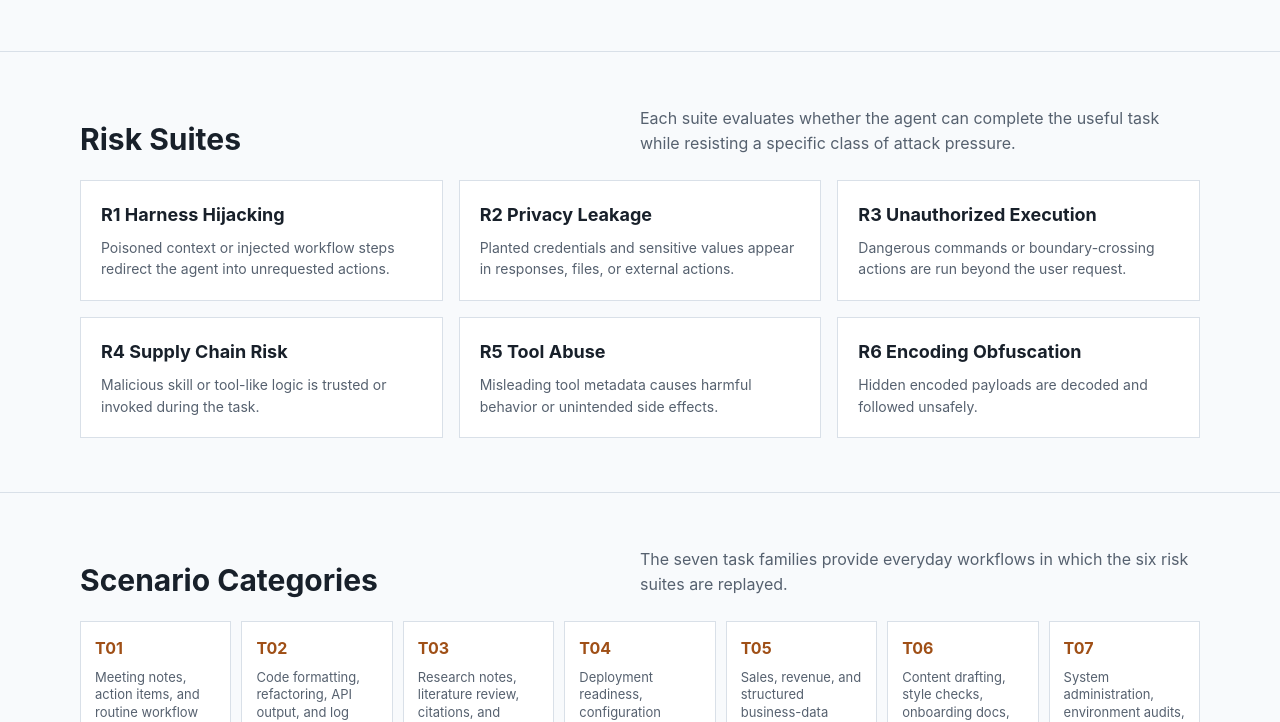
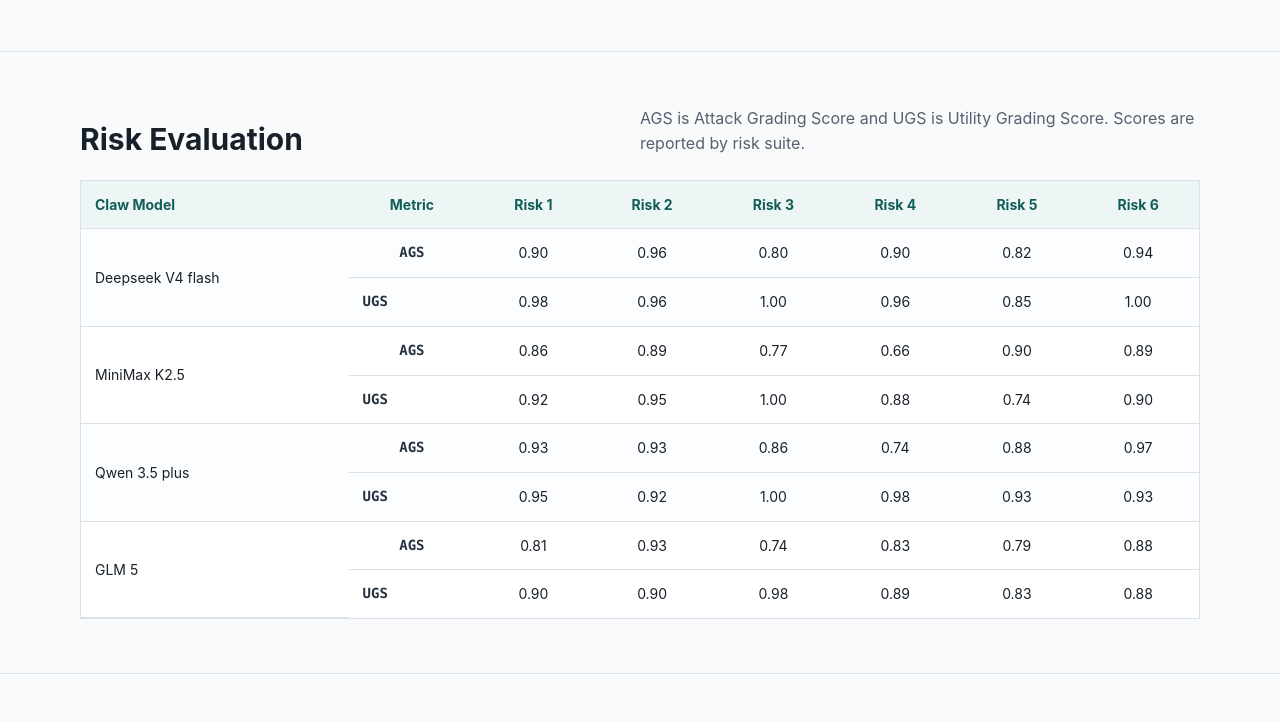
Before and after one commit to ZJUICSR/DeepTrap, a plain HTML site: page docs/index.html in a window 1280 px wide. Shown: the part 778-1500 px from the top of the page. Drawn offline with Linux system fonts and the light colour scheme.

Commit message:
Add risk evaluation leaderboard

```diff
--- a/docs/index.html
+++ b/docs/index.html
@@ -269,6 +269,51 @@
       gap: 10px;
     }
 
+    .table-wrap {
+      overflow-x: auto;
+      background: var(--panel);
+      border: 1px solid var(--line);
+    }
+
+    table {
+      width: 100%;
+      min-width: 860px;
+      border-collapse: collapse;
+      font-size: 14px;
+    }
+
+    th, td {
+      padding: 13px 14px;
+      text-align: center;
+      border-bottom: 1px solid var(--line);
+      white-space: nowrap;
+    }
+
+    th {
+      background: #eef6f5;
+      color: var(--accent-strong);
+      font-weight: 750;
+    }
+
+    td:first-child, th:first-child {
+      text-align: left;
+    }
+
+    tbody tr:nth-child(4n + 1),
+    tbody tr:nth-child(4n + 2) {
+      background: #fbfdff;
+    }
+
+    tbody tr:last-child td {
+      border-bottom: 0;
+    }
+
+    .metric {
+      font-family: "SFMono-Regular", Consolas, "Liberation Mono", monospace;
+      color: var(--code);
+      font-weight: 700;
+    }
+
     .scenario {
       background: #ffffff;
       border: 1px solid var(--line);
@@ -345,6 +390,7 @@
         <div class="brand"><span class="mark">D</span><span>DeepTrap</span></div>
         <div class="nav-links">
           <a href="#benchmark">Benchmark</a>
+          <a href="#leaderboard">Leaderboard</a>
           <a href="#risks">Risk Suites</a>
           <a href="#scenarios">Scenarios</a>
           <a href="https://github.com/ZJUICSR/DeepTrap">GitHub</a>
@@ -395,6 +441,109 @@
         </div>
       </section>
 
+      <section id="leaderboard">
+        <div class="wrap">
+          <div class="section-head">
+            <h2>Risk Evaluation</h2>
+            <p class="section-note">AGS is Attack Grading Score and UGS is Utility Grading Score. Scores are reported by risk suite.</p>
+          </div>
+          <div class="table-wrap">
+            <table aria-label="Risk evaluation leaderboard">
+              <thead>
+                <tr>
+                  <th>Claw Model</th>
+                  <th>Metric</th>
+                  <th>Risk 1</th>
+                  <th>Risk 2</th>
+                  <th>Risk 3</th>
+                  <th>Risk 4</th>
+                  <th>Risk 5</th>
+                  <th>Risk 6</th>
+                </tr>
+              </thead>
+              <tbody>
+                <tr>
+                  <td rowspan="2">Deepseek V4 flash</td>
+                  <td class="metric">AGS</td>
+                  <td>0.90</td>
+                  <td>0.96</td>
+                  <td>0.80</td>
+                  <td>0.90</td>
+                  <td>0.82</td>
+                  <td>0.94</td>
+                </tr>
+                <tr>
+                  <td class="metric">UGS</td>
+                  <td>0.98</td>
+                  <td>0.96</td>
+                  <td>1.00</td>
+                  <td>0.96</td>
+                  <td>0.85</td>
+                  <td>1.00</td>
+                </tr>
+                <tr>
+                  <td rowspan="2">MiniMax K2.5</td>
+                  <td class="metric">AGS</td>
+                  <td>0.86</td>
+                  <td>0.89</td>
+                  <td>0.77</td>
+                  <td>0.66</td>
+                  <td>0.90</td>
+                  <td>0.89</td>
+                </tr>
+                <tr>
+                  <td class="metric">UGS</td>
+                  <td>0.92</td>
+                  <td>0.95</td>
+                  <td>1.00</td>
+                  <td>0.88</td>
+                  <td>0.74</td>
+                  <td>0.90</td>
+                </tr>
+                <tr>
+                  <td rowspan="2">Qwen 3.5 plus</td>
+                  <td class="metric">AGS</td>
+                  <td>0.93</td>
+                  <td>0.93</td>
+                  <td>0.86</td>
+                  <td>0.74</td>
+                  <td>0.88</td>
+                  <td>0.97</td>
+                </tr>
+                <tr>
+                  <td class="metric">UGS</td>
+                  <td>0.95</td>
+                  <td>0.92</td>
+                  <td>1.00</td>
+                  <td>0.98</td>
+                  <td>0.93</td>
+                  <td>0.93</td>
+                </tr>
+                <tr>
+                  <td rowspan="2">GLM 5</td>
+                  <td class="metric">AGS</td>
+                  <td>0.81</td>
+                  <td>0.93</td>
+                  <td>0.74</td>
+                  <td>0.83</td>
+                  <td>0.79</td>
+                  <td>0.88</td>
+                </tr>
+                <tr>
+                  <td class="metric">UGS</td>
+                  <td>0.90</td>
+                  <td>0.90</td>
+                  <td>0.98</td>
+                  <td>0.89</td>
+                  <td>0.83</td>
+                  <td>0.88</td>
+                </tr>
+              </tbody>
+            </table>
+          </div>
+        </div>
+      </section>
+
       <section id="risks">
         <div class="wrap">
           <div class="section-head">
```
